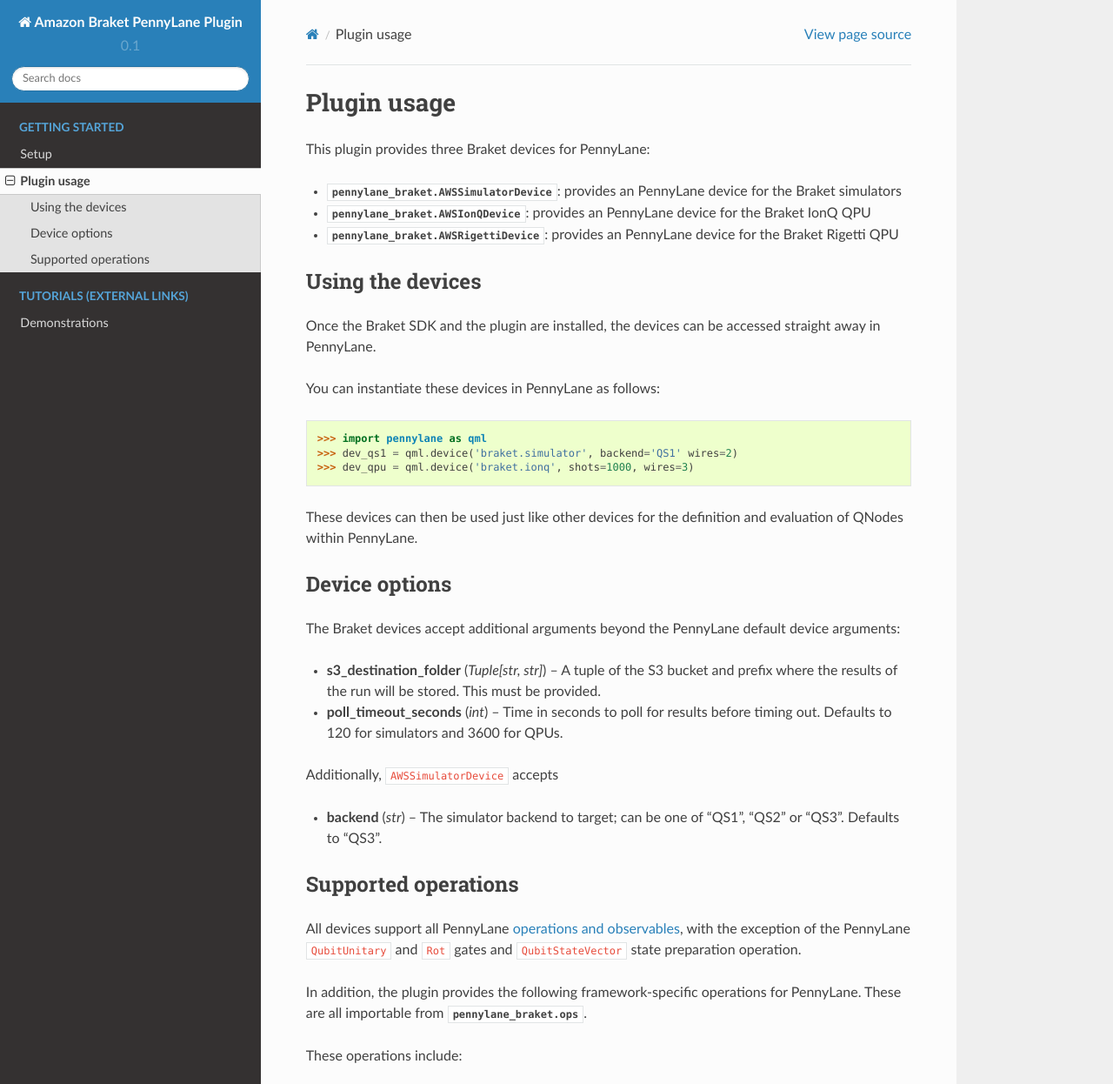
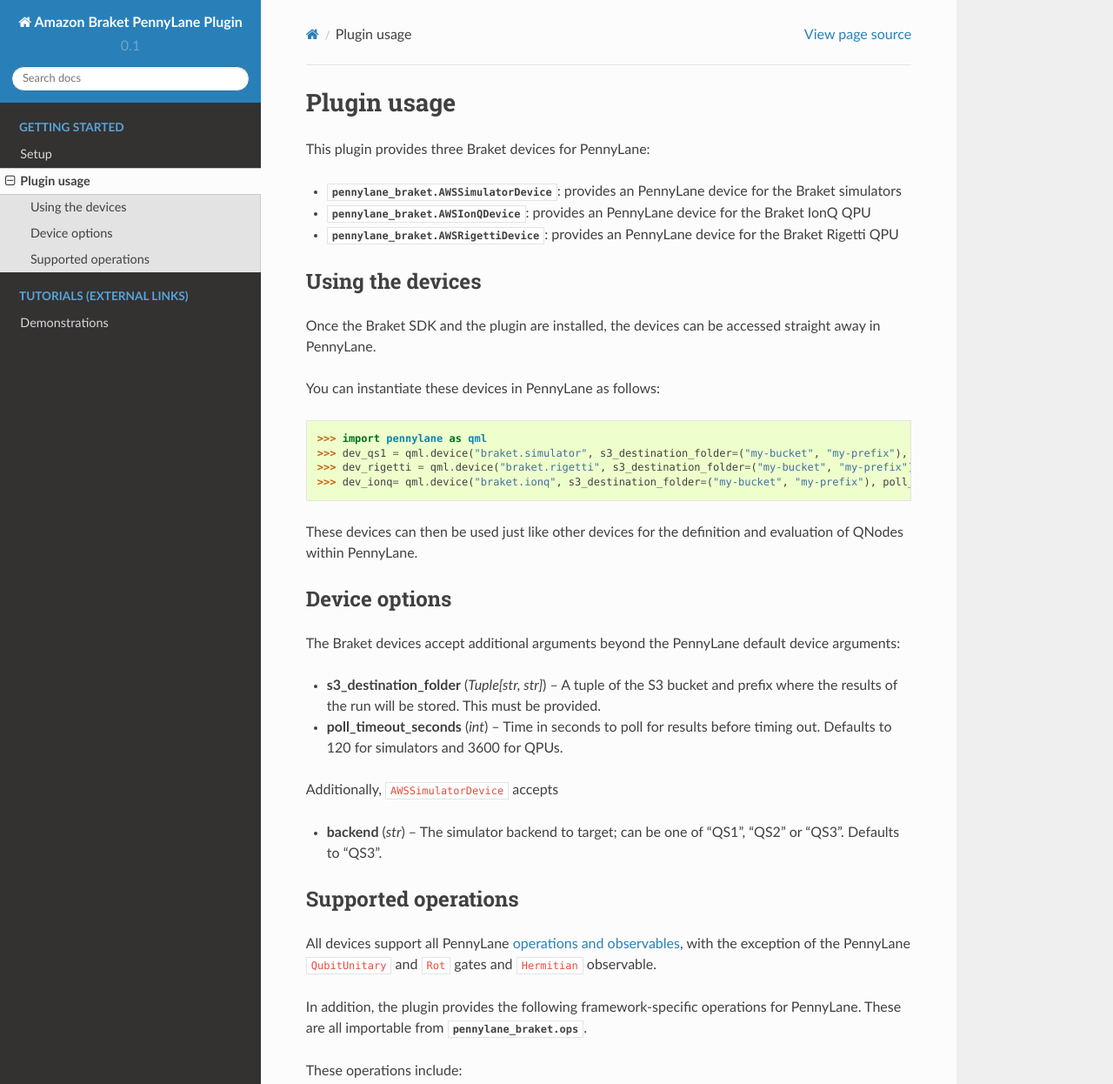
Before and after one commit to amazon-braket/amazon-braket-pennylane-plugin-python, a Sphinx documentation site: the page built from doc/usage.rst, in a window 1280 px wide and 1400 px high, cut to the strip 0-1246 px from the top of the window. Shown: the whole strip at 87% size. Built offline with Sphinx 7.4.7 and the Read the Docs theme 2.0.0, drawn with Linux system fonts in a browser that asks for light colours.

Commit message:
Doc improvements
Better usage examples

```diff
--- a/doc/installation.rst
+++ b/doc/installation.rst
@@ -6,7 +6,7 @@
 Installation
 ============
 
-The Amazon Braket PennyLane plugin requires both `PennyLane <https://pennylane.readthedocs.io>`_ and the `Amazon Braket Python SDK  <https://github.com/aws/braket-python-sdk/tree/stable/latest>`_. You should use only the stable/latest branch of the braket-python-sdk repository. Instructions for installing the Amazon Braket SDK are included in the Readme file for the repo.
+The Amazon Braket PennyLane plugin requires both `PennyLane <https://pennylane.readthedocs.io>`_ and the `Amazon Braket Python SDK  <https://github.com/aws/braket-python-sdk/tree/stable/latest>`_. You should use only the stable/latest branch of the braket-python-sdk repository. Instructions for installing the Amazon Braket SDK are included in the README file for the repo.
 
 After you install the Amazon Braket SDK, either clone or download the amazon-braket-pennylane-plugin-python repo to your local environment. You must clone or download the repo into a folder in the same virtual environment where you are using the Amazon Braket SDK.
 
@@ -33,7 +33,7 @@
 To ensure that the plugin is working correctly after installation, the test suites can be run by navigating to the source code folder and running
 ::
 
-	$ make unit-test
+    $ make unit-test
 
 for the unit tests and
 ::
--- a/doc/usage.rst
+++ b/doc/usage.rst
@@ -21,8 +21,9 @@
 You can instantiate these devices in PennyLane as follows:
 
 >>> import pennylane as qml
->>> dev_qs1 = qml.device('braket.simulator', backend='QS1' wires=2)
->>> dev_qpu = qml.device('braket.ionq', shots=1000, wires=3)
+>>> dev_qs1 = qml.device("braket.simulator", s3_destination_folder=("my-bucket", "my-prefix"), backend="QS1", wires=2)
+>>> dev_rigetti = qml.device("braket.rigetti", s3_destination_folder=("my-bucket", "my-prefix"), shots=1000, wires=3)
+>>> dev_ionq= qml.device("braket.ionq", s3_destination_folder=("my-bucket", "my-prefix"), poll_timeout_seconds=3600, shots=1000, wires=3)
 
 These devices can then be used just like other devices for the definition and evaluation of QNodes within PennyLane.
 
@@ -43,7 +44,7 @@
 Supported operations
 ====================
 
-All devices support all PennyLane `operations and observables <https://pennylane.readthedocs.io/en/stable/introduction/operations.html#qubit-operations>`_, with the exception of the PennyLane ``QubitUnitary`` and ``Rot`` gates and ``QubitStateVector`` state preparation operation.
+All devices support all PennyLane `operations and observables <https://pennylane.readthedocs.io/en/stable/introduction/operations.html#qubit-operations>`_, with the exception of the PennyLane ``QubitUnitary`` and ``Rot`` gates and ``Hermitian`` observable.
 
 In addition, the plugin provides the following framework-specific operations for PennyLane. These are all importable from :mod:`pennylane_braket.ops <.ops>`.
 
```
Also changed, not shown: README.md (+3 -2 lines).
